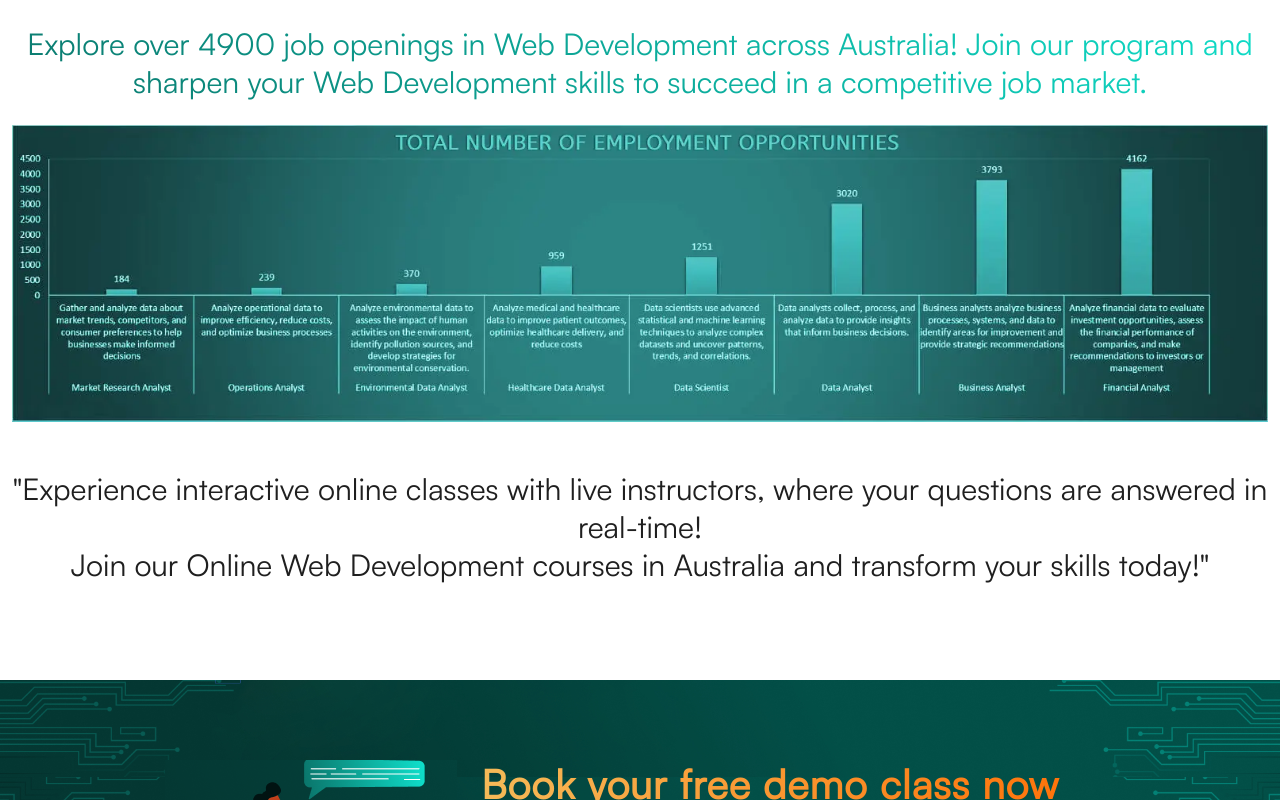
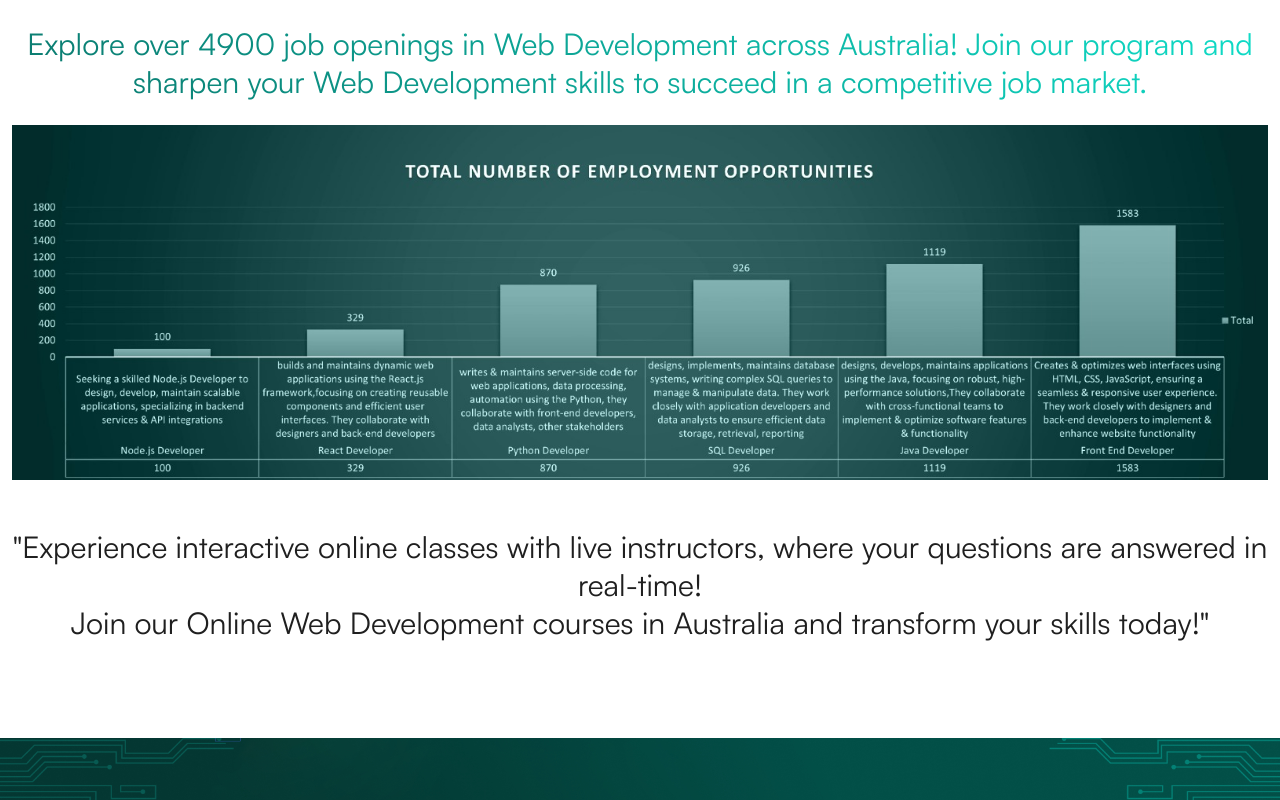
Before and after one commit to ithotsdevsabari/Greens-Technology-latest, a Next.js app: page /web-developement in a window 1280 px wide. Shown: the part 1360-2160 px from the top of the page. Built offline with nearby package versions, Linux system fonts and the light colour scheme.

Commit message:
Graph image updated

```diff
--- a/src/app/web-developement/page.tsx
+++ b/src/app/web-developement/page.tsx
@@ -21,8 +21,9 @@ import cwoBgImg5 from "../../../public/img/learn5.png";
 import cwoBgImg6 from "../../../public/img/learn6.png";
 import CourseSyllabus from "@/components/Atom/CourseSyllabus";
 import { title } from "process";
+import GreensFoter from "@/components/Layouts/GreensFooter";
+import webDev from "../../../public/images/webdevgraph.jpeg";
 import GreensFooter from "@/components/Layouts/GreensFooter";
-import Disclaimer from "@/components/CloudComputing/Disclaimer";
 
 const data = {
   mainBannercourseName: "Web Developement",
@@ -2719,7 +2720,7 @@ const DataAnlyticsPage = () => {
       <Chart
         graphCourseName={data.chartgraphCourseName}
         jobCount={data.chartJobCount}
-        imageUrl={data.chartImageUrl}
+        imageUrl={webDev}
         imageAlt={data.chartImageAlt}
         graphCourseSkill={data.chartGraphCourseSkill}
         courseName={data.chartgraphCourseName}
@@ -2735,7 +2736,7 @@ const DataAnlyticsPage = () => {
         courseSchedulelist={data.upComingCourse}
         courseName={data.mainBannercourseName}
       />
-<Disclaimer />
+
       <FaqList faqList={data.faqList} />
 
       <AluminiFeedBack
```
Also changed, not shown: public/images/webdevgraph.jpeg (added).
